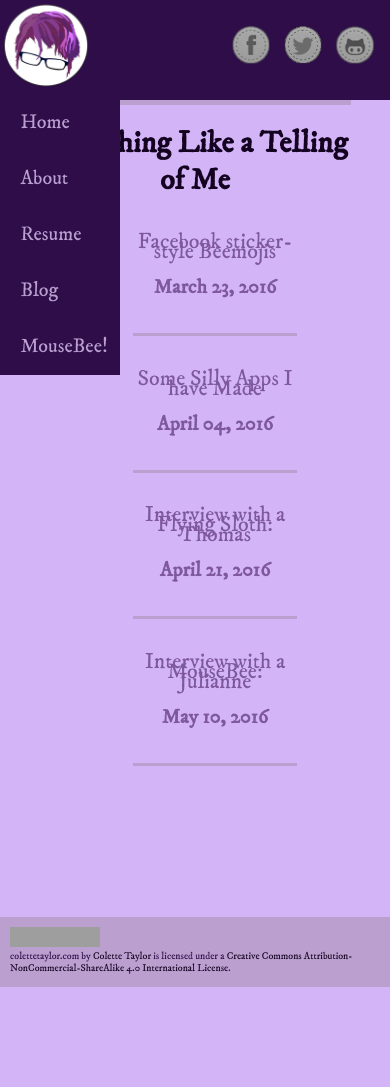
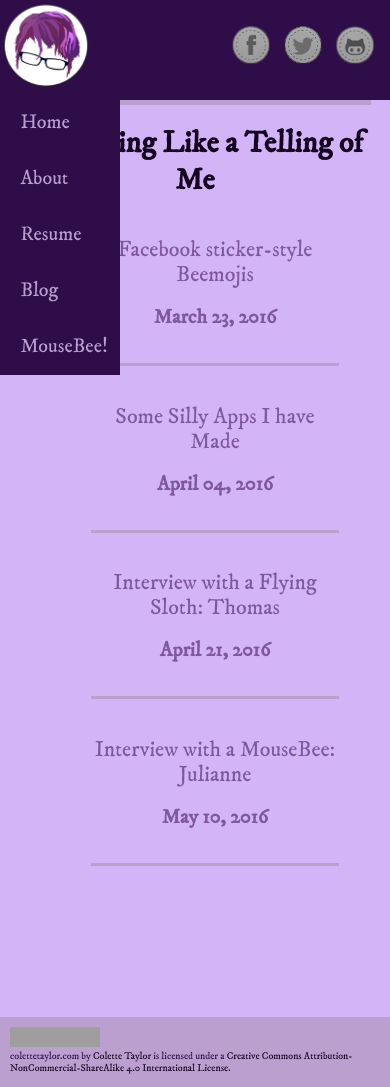
Before and after one commit to ColetteIsabella/colettetaylor.github.io, a Jekyll site: the page built from blog/index.html, in a window 390 px wide. Built offline with Jekyll 4.4.1, drawn with Linux system fonts in a browser that asks for light colours; comment, search, counter and statistics services are not loaded; before the commit the page ends 987 px from its top, so only the background shows below that; grey boxes are pictures that could not be loaded.

Commit message:
fixed blog mobile

```diff
--- a/css/main.css
+++ b/css/main.css
@@ -269,6 +269,42 @@ a:hover {
   margin: 1em 8% 1em 5%;
   height: auto;
   border: .3em solid #130220;
+}
+
+@media only screen and (max-width: 800px) {
+.post-header {
+  text-align: center;
+  font-style: bold;
+  font-size: 3rem;
+  color: #7E589B;
+}
+.post-date, .post-link {
+  text-align: center;
+  display: block;
+  color: #7E589B;
+}
+
+#blog {
+  border-top: .5em solid #BA9FCF;
+  border-width: 90%;
+  margin: 0 5%;
+}
+.post-link {
+  font-size: 2.2rem;
+  line-height: 2.5rem;
+}
+.post-date {
+  font-size: 2rem;
+  line-height: 1rem;
+  padding-top: .3em;
+  padding-bottom: 1em;
+
+}
+.post-separate{
+  border-bottom: .2em solid #BA9FCF;
+  border-width: 70%;
+  margin: 1.6em 10%;
+}
 }
 /*-----------mousebee----------*/
 
```
Also changed, not shown: 2 other files.
